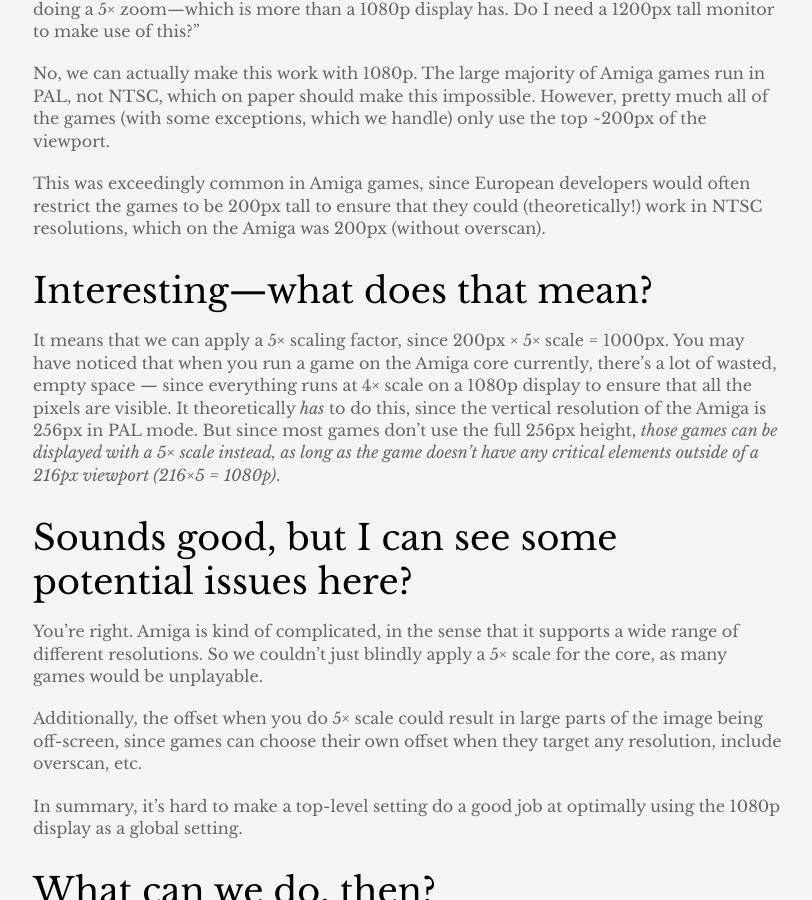
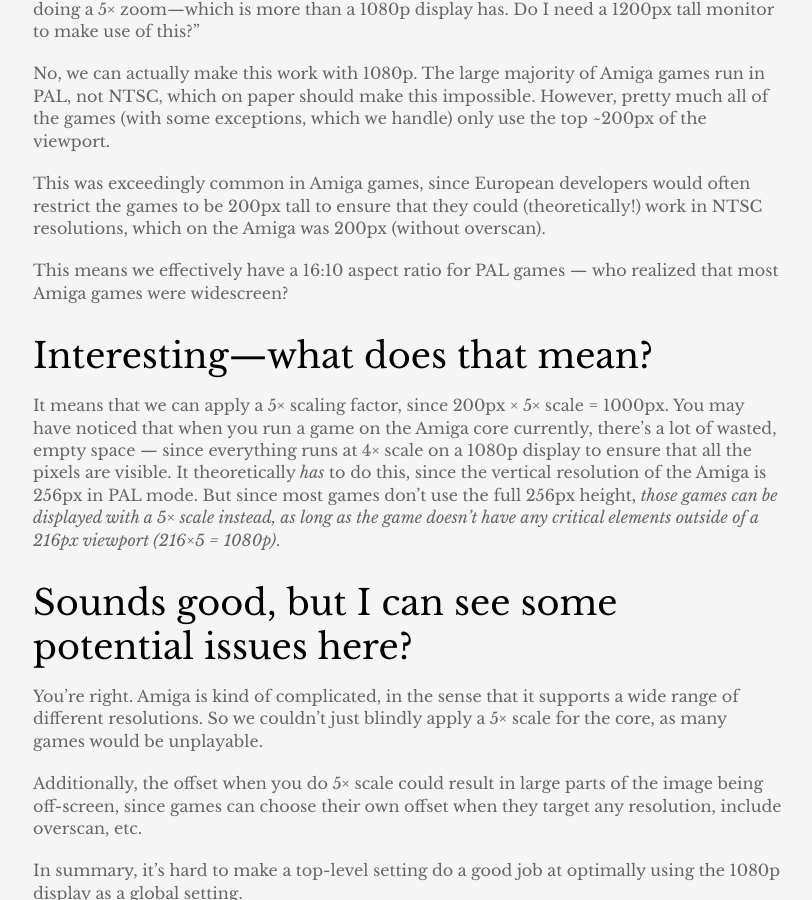
Before and after one commit to amigavision/amigavision.github.io, a Jekyll site: the page built from _posts/2021-03-13-2021.03.13.md, in a window 1280 px wide and 900 px high, scrolled down 2800 px. Shown: the whole window, without its empty margins (232-1044 px from the left). Built offline with Jekyll 4.4.1, drawn with Linux system fonts in a browser that asks for light colours.

Commit message:
Add aspect ratio

```diff
--- a/_posts/2021-03-13-2021.03.13.md
+++ b/_posts/2021-03-13-2021.03.13.md
@@ -29,6 +29,8 @@
 No, we can actually make this work with 1080p. The large majority of Amiga games run in PAL, not NTSC, which on paper should make this impossible. However, pretty much all of the games (with some exceptions, which we handle) only use the top ~200px of the viewport.
 
 This was exceedingly common in Amiga games, since European developers would often restrict the games to be 200px tall to ensure that they could (theoretically!) work in NTSC resolutions, which on the Amiga was 200px (without overscan).
+
+This means we effectively have a 16:10 aspect ratio for PAL games — who realized that most Amiga games were widescreen?
 
 ## Interesting—what does that mean?
 
```
